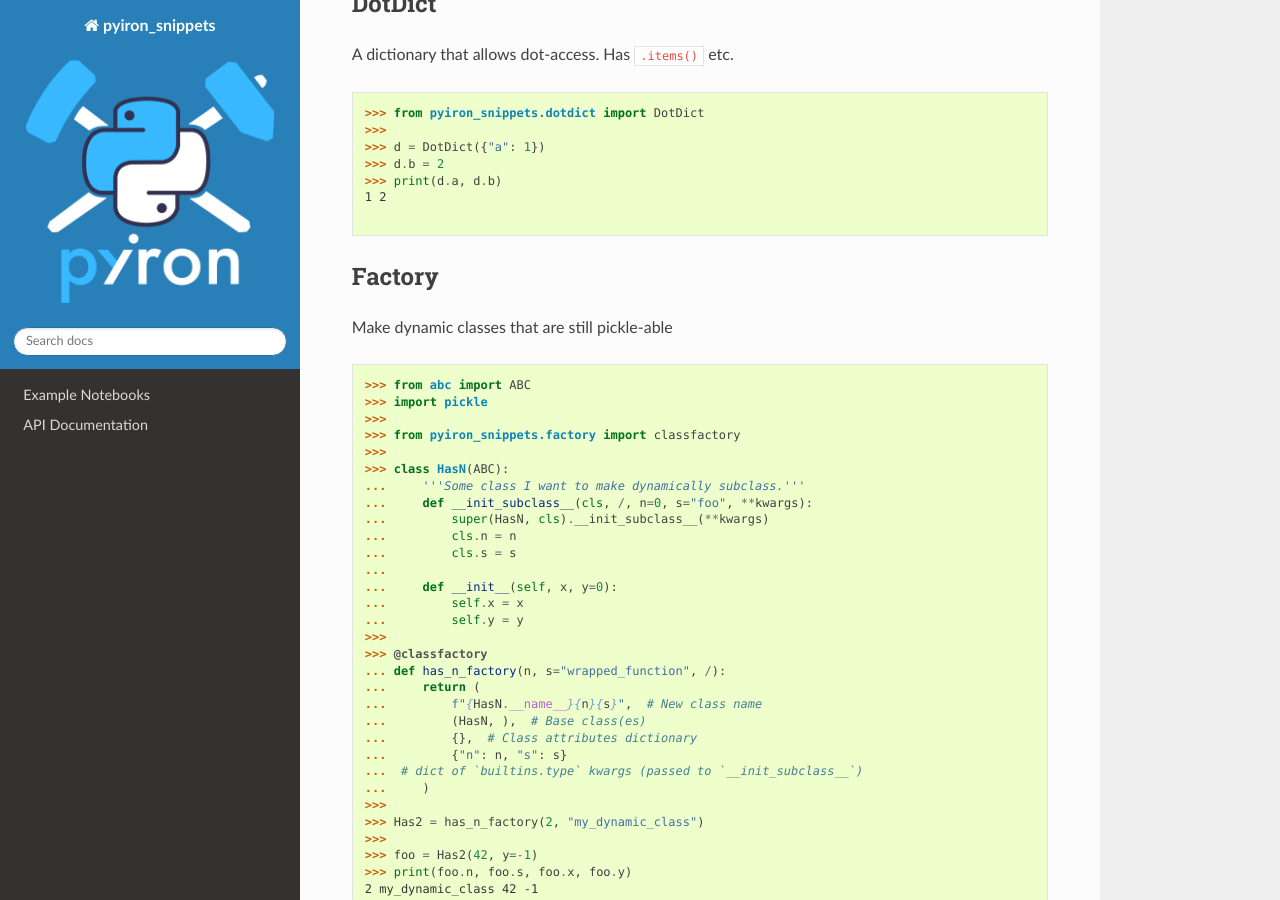
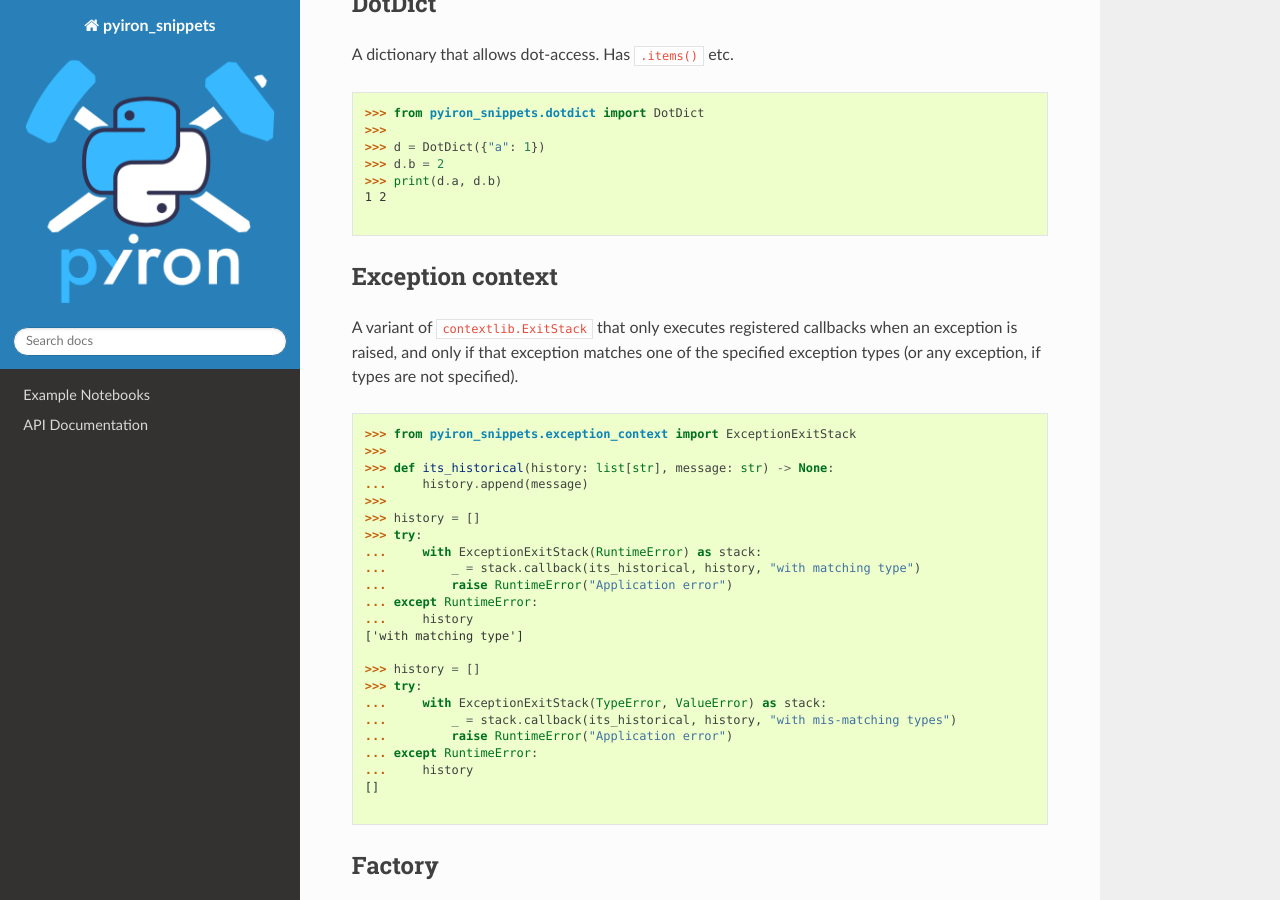
Before and after one commit to pyiron/pyiron_snippets, a Sphinx documentation site: the page built from docs/README.md, in a window 1280 px wide and 900 px high, scrolled down 1250 px. Built offline with Sphinx 7.4.7 and the Read the Docs theme 3.1.0, drawn with Linux system fonts in a browser that asks for light colours.

Commit message:
Add example to README
Signed-off-by: liamhuber <liamhuber@greyhavensolutions.com>

````diff
--- a/docs/README.md
+++ b/docs/README.md
@@ -62,6 +62,36 @@ A dictionary that allows dot-access. Has `.items()` etc.
 >>> d.b = 2
 >>> print(d.a, d.b)
 1 2
+
+```
+
+## Exception context
+
+A variant of [`contextlib.ExitStack`](https://docs.python.org/3/library/contextlib.html#contextlib.ExitStack) that only executes registered callbacks when an exception is raised, and only if that exception matches one of the specified exception types (or any exception, if types are not specified).
+
+```python
+>>> from pyiron_snippets.exception_context import ExceptionExitStack
+>>>
+>>> def its_historical(history: list[str], message: str) -> None:
+...     history.append(message)
+>>>
+>>> history = []
+>>> try:
+...     with ExceptionExitStack(RuntimeError) as stack:
+...         _ = stack.callback(its_historical, history, "with matching type")
+...         raise RuntimeError("Application error")
+... except RuntimeError:
+...     history
+['with matching type']
+
+>>> history = []
+>>> try:
+...     with ExceptionExitStack(TypeError, ValueError) as stack:
+...         _ = stack.callback(its_historical, history, "with mis-matching types")
+...         raise RuntimeError("Application error")
+... except RuntimeError:
+...     history
+[]
 
 ```
 
````
